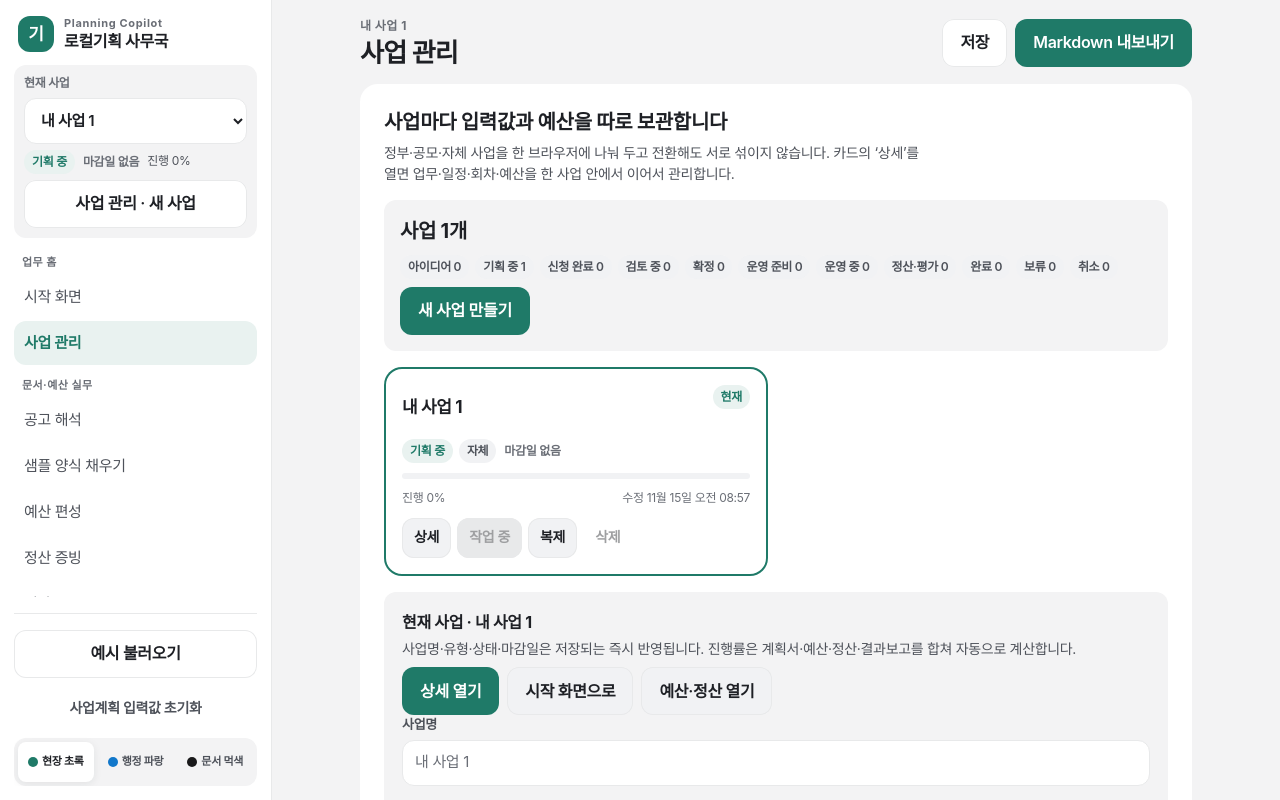
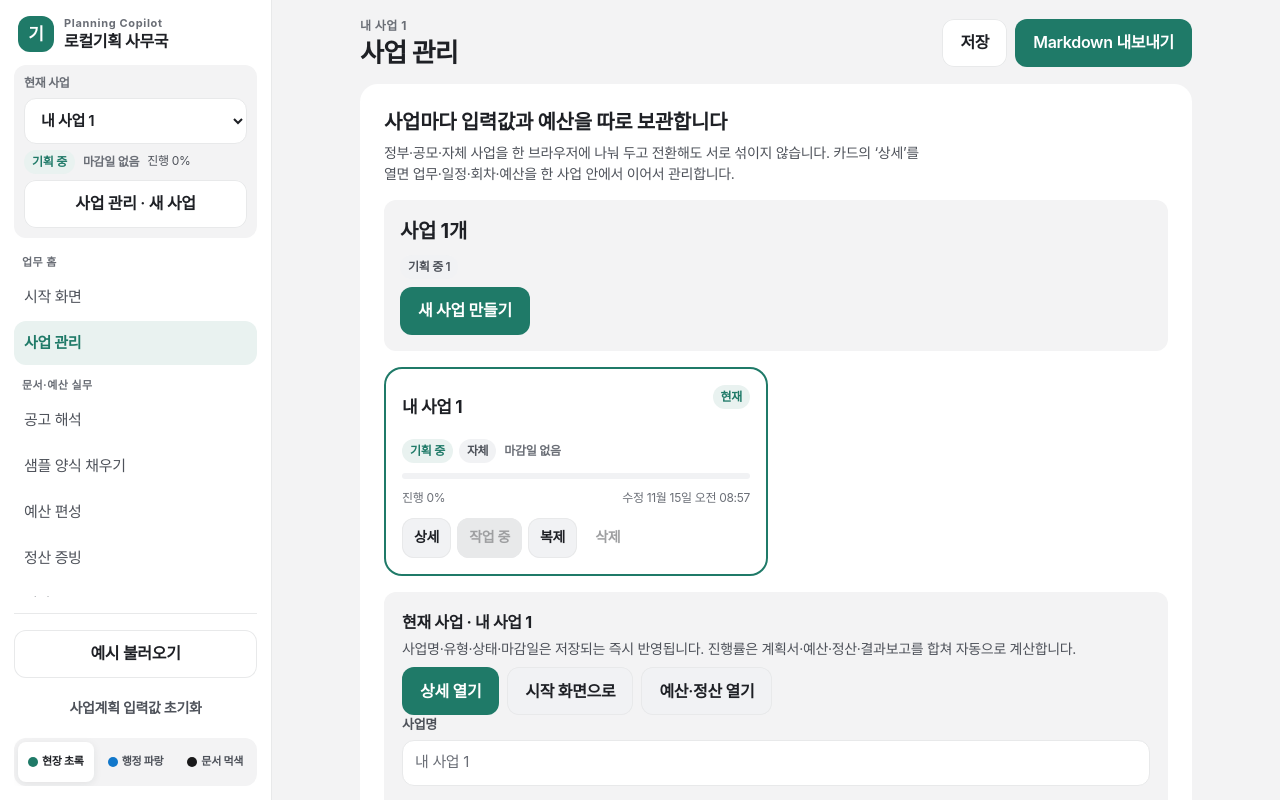
Before and after one commit to okrangone98-oss/planning-copilot, a React (Vite) app: page / in a window 1280 px wide. Both pictures are taken after a click on the button "사업 관리 · 새 사업". Shown: the top 800 px of the page. Built offline with nearby package versions, Linux system fonts and the light colour scheme; a web font is replaced by a local one.

Commit message:
polish(ui): 보드 상태 요약은 0건 상태를 숨겨 11종에서도 읽히게

```diff
--- a/src/components/ProjectBoardView.tsx
+++ b/src/components/ProjectBoardView.tsx
@@ -88,7 +88,8 @@ export function ProjectBoardView({
           <strong>사업 {summary.total}개</strong>
         </div>
         <div className="board-summary-counts">
-          {summary.byStatus.map((status) => (
+          {/* 0건 상태까지 늘어놓으면 상태가 11종이 되면서 요약이 읽히지 않는다. 있는 상태만 보여 준다. */}
+          {summary.byStatus.filter((status) => status.count > 0).map((status) => (
             <span className={`board-count is-${status.id}`} key={status.id}>
               {status.label} {status.count}
             </span>
```
